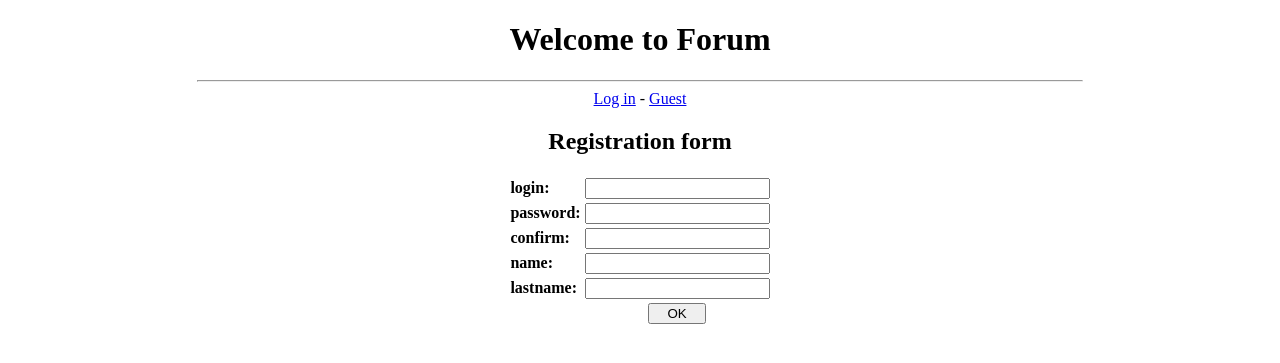
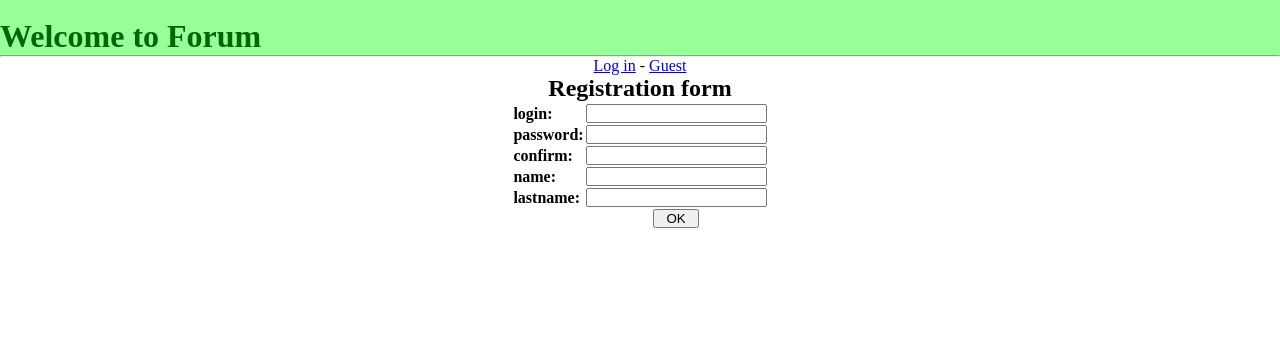
Before and after one commit to vlopatin/Project, a PHP site: page /register in a window 1280 px wide. Shown: the top 363 px of the page. Run offline with PHP 8.4, Linux system fonts and the light colour scheme.

Commit message:
Update template_view.php

```diff
--- a/views/template_view.php
+++ b/views/template_view.php
@@ -5,14 +5,24 @@
     <title>Forum</title>
     <link rel="stylesheet" type="text/css" href="css/style.css"/>
 </head>
-<h1 align="center">Welcome to Forum</h1>
-<hr width="70%">
+
+<style type="text/css">
+* { margin:0px; padding:0px; }
+</style>
+
 <body>
+
+<div id="header" style="background:#99FF99">
+	<br>
+	<h1 align="left" style="color:#006600">Welcome to Forum</h1>
+	<hr>
+</div>
 
 <?php
 
 include 'views/' . $content_view;
 
 ?>
+
 </body>
 </html>
```
